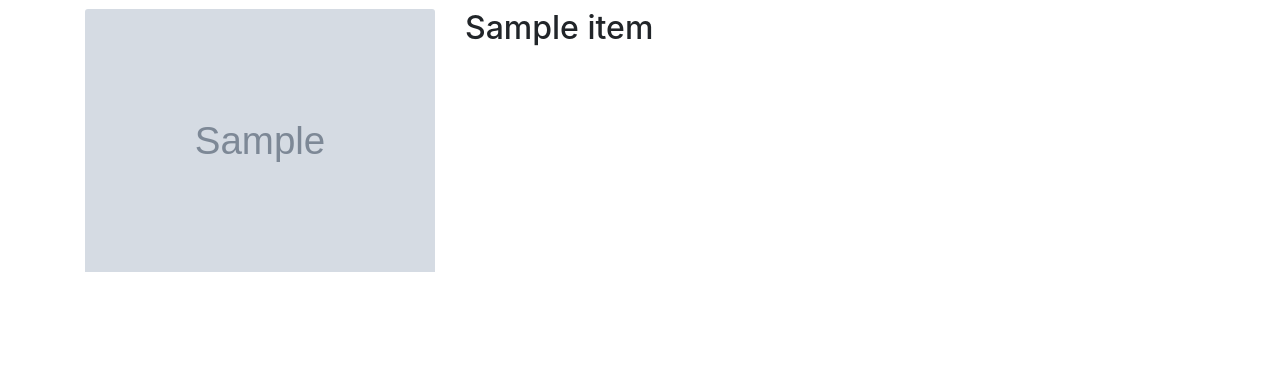
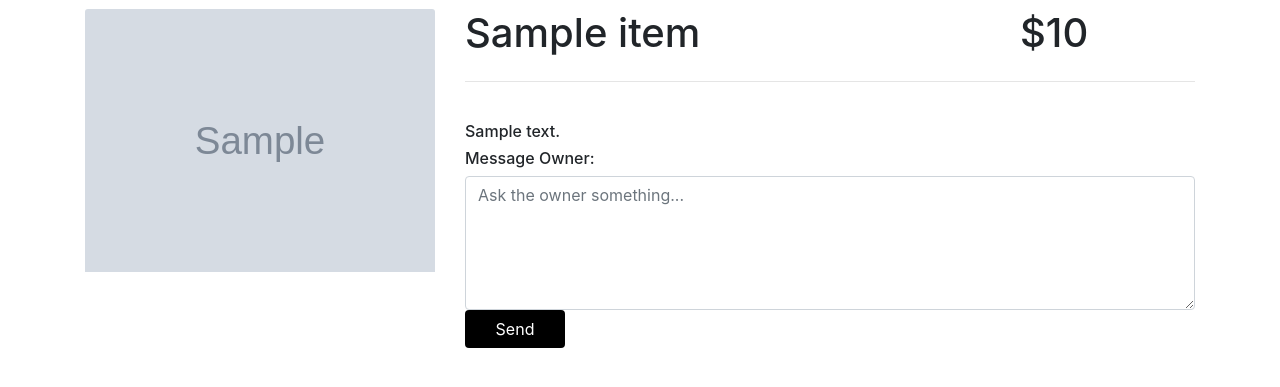
Before and after one commit to MTUHIDE/HuskyHunt, a Django app: template mainsite/catalog/templates/catalog/details.html in a window 1280 px wide. Shown: the part 56-443 px from the top of the page. Run offline with Django 3.2, Linux system fonts and the light colour scheme; the template is opened without the code that fills it: most values are stand-ins (such as "Sample title", 1, 10 or a date in 2020); grey boxes marked "Sample" are stand-in pictures; parts of the project's set-up code (start-up, migrations or seed data) failed here and were passed over; some libraries are stand-ins or nearby versions.

Commit message:
Brett, I updated the item's detail page.

```diff
--- a/mainsite/catalog/templates/catalog/details.html
+++ b/mainsite/catalog/templates/catalog/details.html
@@ -11,7 +11,22 @@
         <img class="card-img-top img-fluid" src="{{item.item_picture.url}}" alt="">
     </div>
     <div class="col-md-8">
-		<h2> {{item.item_title}} </h2>
+        <div class="row">
+            <div class="col-lg-9">
+                <h1 class="page-header">{{item.item_title}}</h1>
+            </div>
+            <div class="col-lg-3>">
+                <h1><span class="label label-default">${{item.item_price}}</span></h1>
+            </div>
+        </div>
+        <hr> <br>
+        <h6 class=""> {{item.item_description}} </h6>
+
+        <div class="form-group" style="position: relative; bottom: 0px; width: 100%;">
+            <h6>Message Owner:</h6>
+            <textarea class="form-control" rows="5" id="message" placeholder="Ask the owner something..."></textarea>
+            <button type="button" class="btn btn-default" style="background-color: black; color: white; width: 100px;">Send</button>
+        </div>
     </div>
 </div>
 {% endfor %}
```
Also changed, not shown: mainsite/catalog/templates/catalog/index.html (indentation only).
